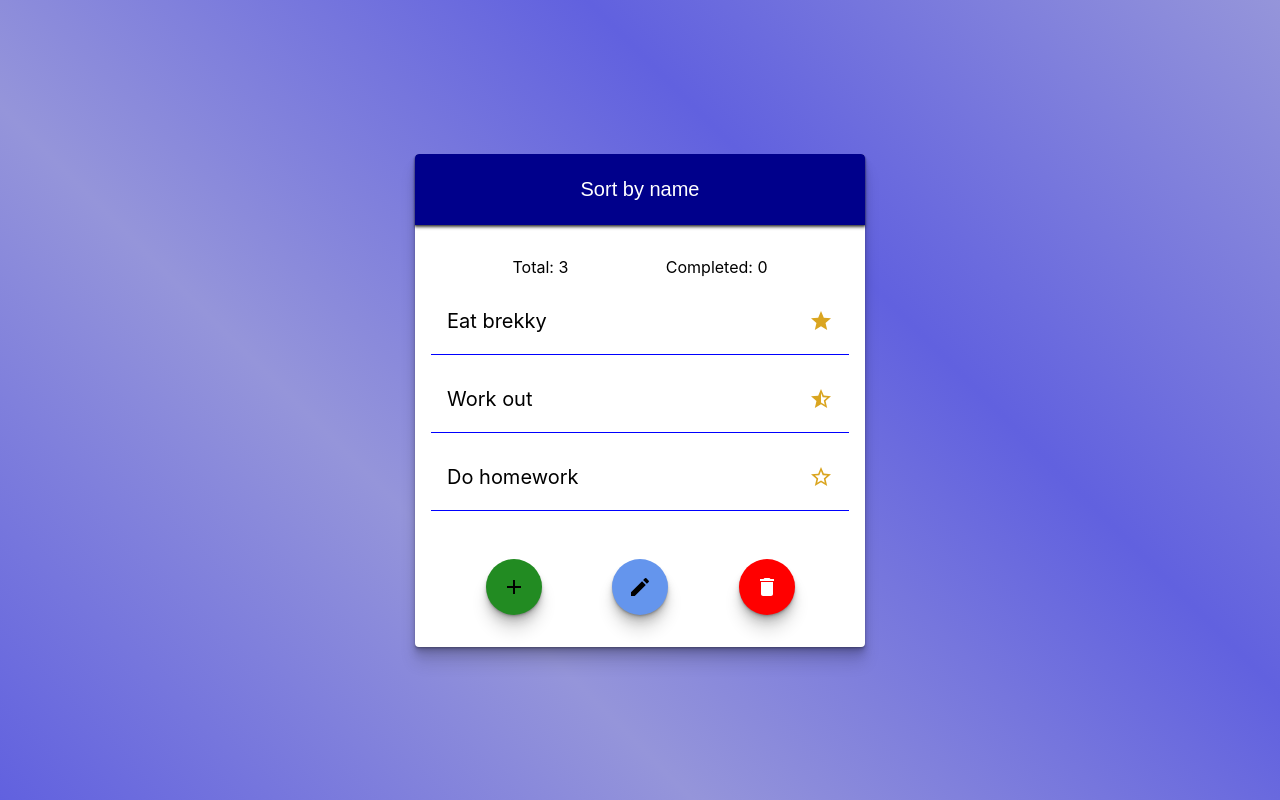
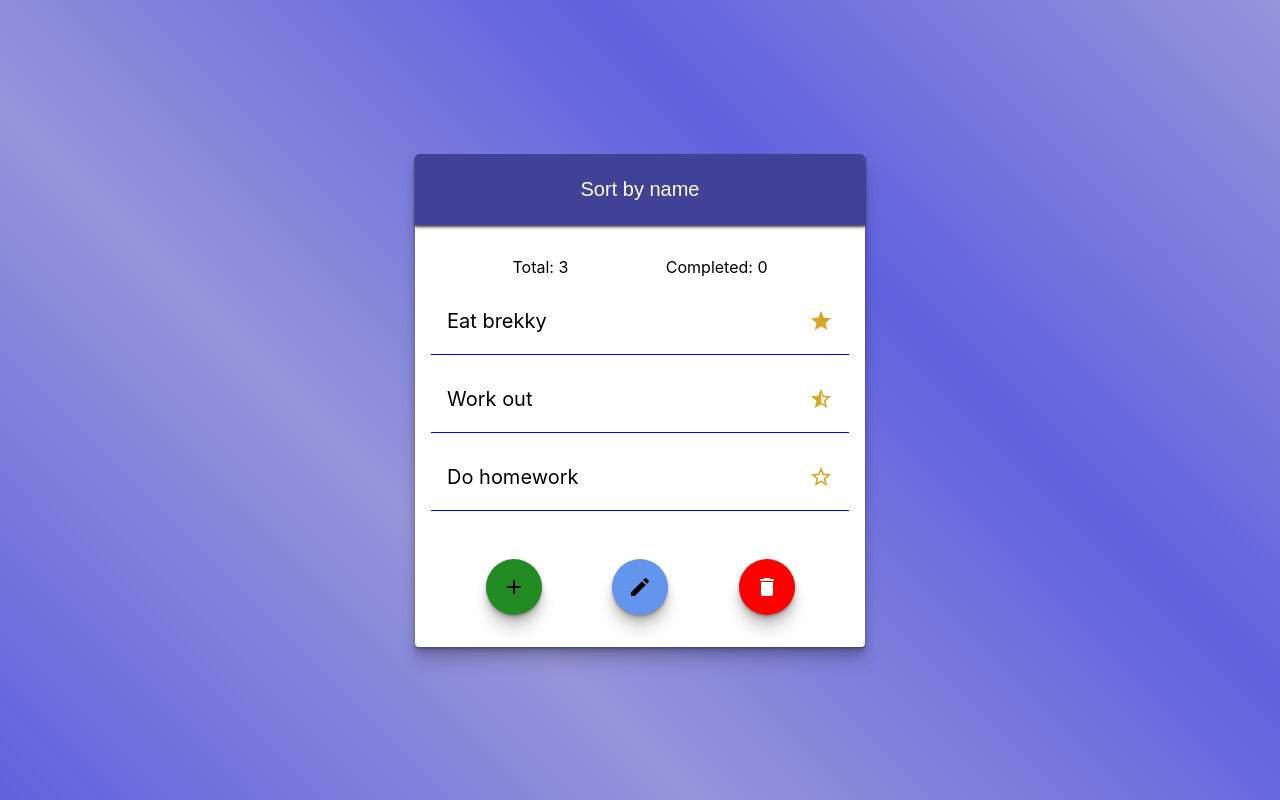
Before and after one commit to nathan-king/recoil-todo-app, a React (Create React App) app: page / in a window 1280 px wide. In both pictures the pointer is over the button 640 px from the left and 189 px from the top of the page. Built offline with nearby package versions, Linux system fonts and the light colour scheme.

Commit message:
Change colors

```diff
--- a/src/components/SortButton/SortButton.module.scss
+++ b/src/components/SortButton/SortButton.module.scss
@@ -22,6 +22,6 @@
     cursor: pointer;
     box-shadow: 0 1px 1px rgba(0, 0, 0, 0.33), 0 2px 2px rgba(0, 0, 0, 0.33),
       0 3px 3px rgba(0, 0, 0, 0.33);
-    background-color: darkblue;
+    background-color: rgb(65, 65, 151);
   }
 }
```
